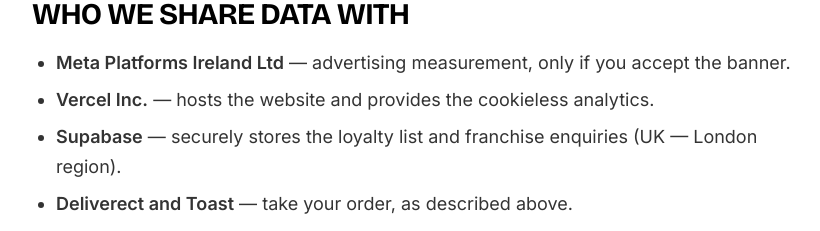
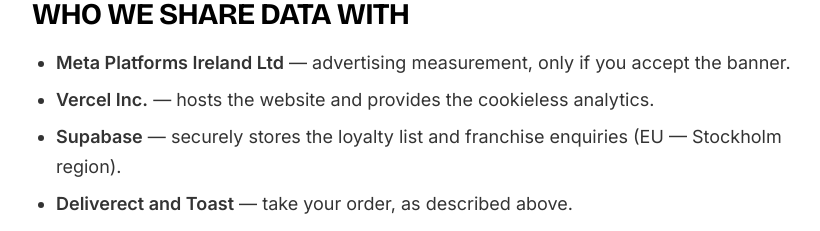
Before and after one commit to devotbfc/wingers-web-v2, a Next.js app: page /privacy in a window 1280 px wide. Shown: the part 3020-3251 px from the top of the page, without its empty margins (224-1044 px from the left). Built offline with nearby package versions, Linux system fonts and the light colour scheme; no server answers.

Commit message:
fix(privacy): Supabase region is EU (Stockholm)
Prior fix mistook the region. Supabase project is in eu-north-1
(Stockholm), which is EU.

```diff
--- a/src/app/privacy/page.tsx
+++ b/src/app/privacy/page.tsx
@@ -258,7 +258,7 @@
               </li>
               <li>
                 <strong>Supabase</strong> — securely stores the loyalty list
-                and franchise enquiries (UK — London region).
+                and franchise enquiries (EU — Stockholm region).
               </li>
               <li>
                 <strong>Deliverect and Toast</strong> — take your order, as
```
